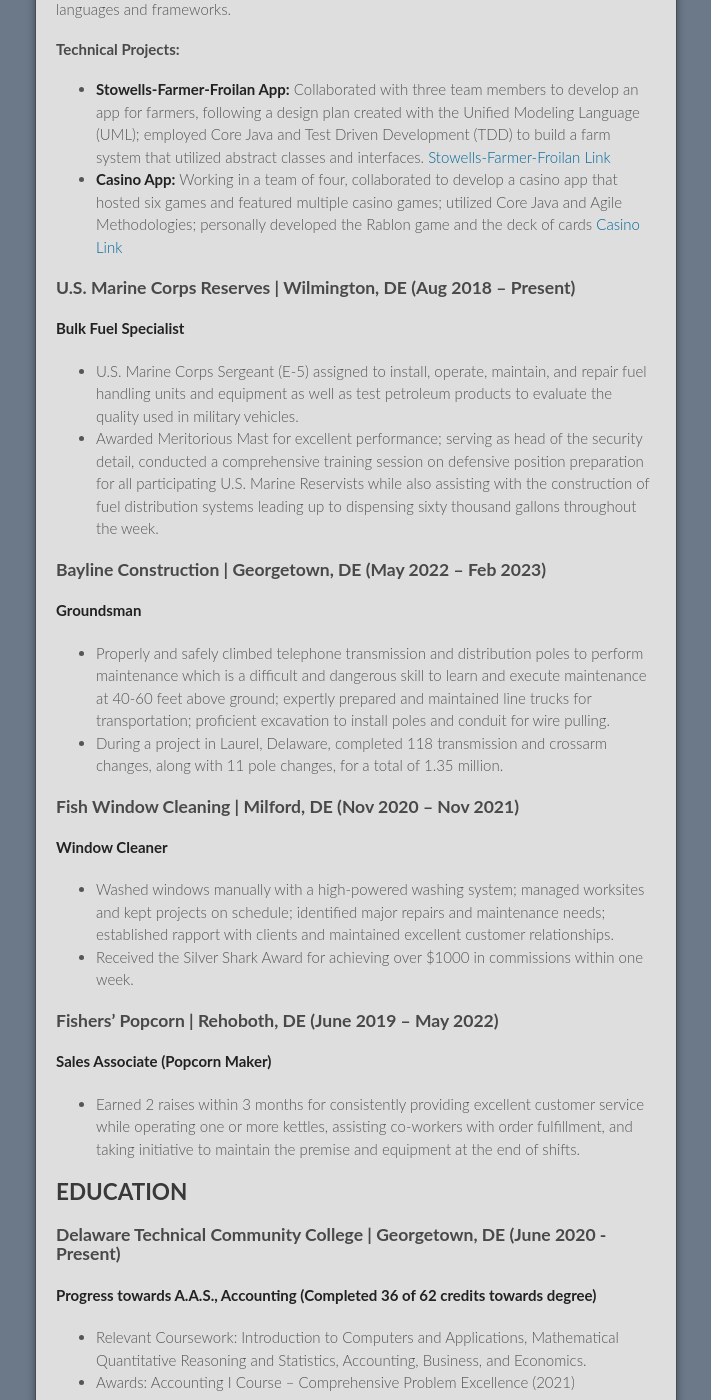
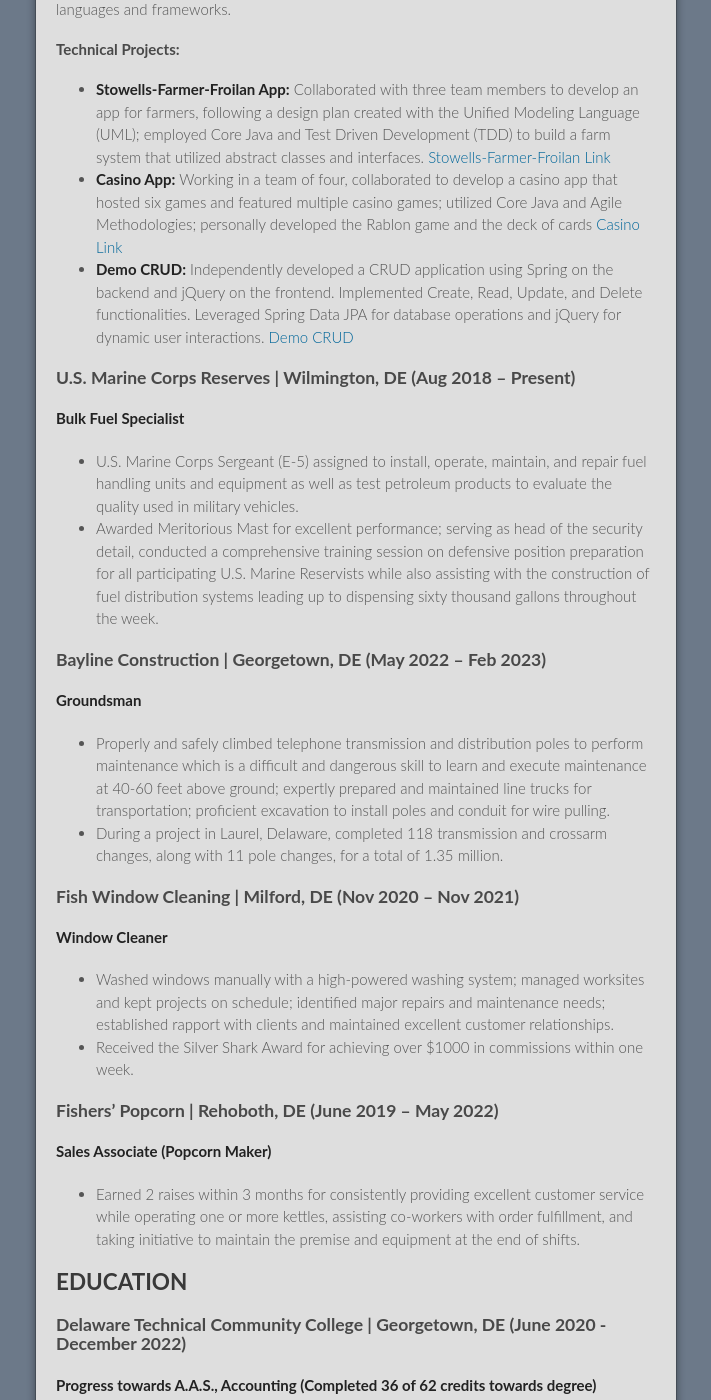
Before and after one commit to JLugo4/JLugo4, a Jekyll site: the page built from index.md, in a window 1280 px wide and 1400 px high, scrolled down 1143 px. Shown: the whole window, without its empty margins (284-995 px from the left). Built offline with Jekyll 4.4.1, drawn with Linux system fonts in a browser that asks for light colours; our own code applies the rules of GitHub Pages for plain Markdown files; the repository's description, which GitHub fills in, is left out.

Commit message:
Resume update 2/13/24

```diff
--- a/index.md
+++ b/index.md
@@ -52,6 +52,8 @@ Admitted into Zip Code Wilmington’s highly competitive software development pr
   Collaborated with three team members to develop an app for farmers, following a design plan created with the Unified Modeling Language (UML); employed Core Java and Test Driven Development (TDD) to build a farm system that utilized abstract classes and interfaces. [Stowells-Farmer-Froilan Link](#)
 - **Casino App:**
   Working in a team of four, collaborated to develop a casino app that hosted six games and featured multiple casino games; utilized Core Java and Agile Methodologies; personally developed the Rablon game and the deck of cards [Casino Link](#)
+- **Demo CRUD:**
+  Independently developed a CRUD application using Spring on the backend and jQuery on the frontend. Implemented Create, Read, Update, and Delete functionalities. Leveraged Spring Data JPA for database operations and jQuery for dynamic user interactions. [Demo CRUD](https://github.com/JLugo4/demoCrud)
 
 ### U.S. Marine Corps Reserves | Wilmington, DE (Aug 2018 – Present)
 **Bulk Fuel Specialist**
@@ -74,7 +76,7 @@ Admitted into Zip Code Wilmington’s highly competitive software development pr
 
 ## EDUCATION
 
-### Delaware Technical Community College | Georgetown, DE (June 2020 - Present)
+### Delaware Technical Community College | Georgetown, DE (June 2020 - December 2022)
 **Progress towards A.A.S., Accounting (Completed 36 of 62 credits towards degree)**
 - Relevant Coursework: Introduction to Computers and Applications, Mathematical Quantitative Reasoning and Statistics, Accounting, Business, and Economics.
 - Awards: Accounting I Course – Comprehensive Problem Excellence (2021)
```
